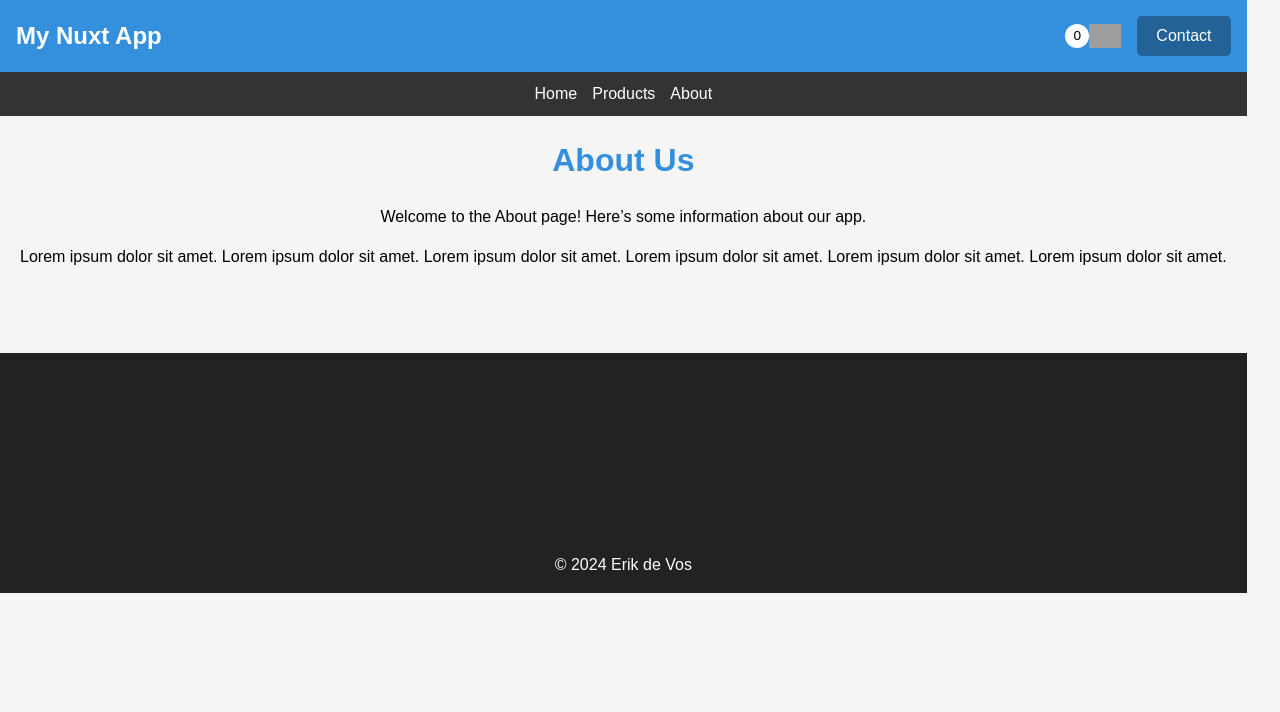
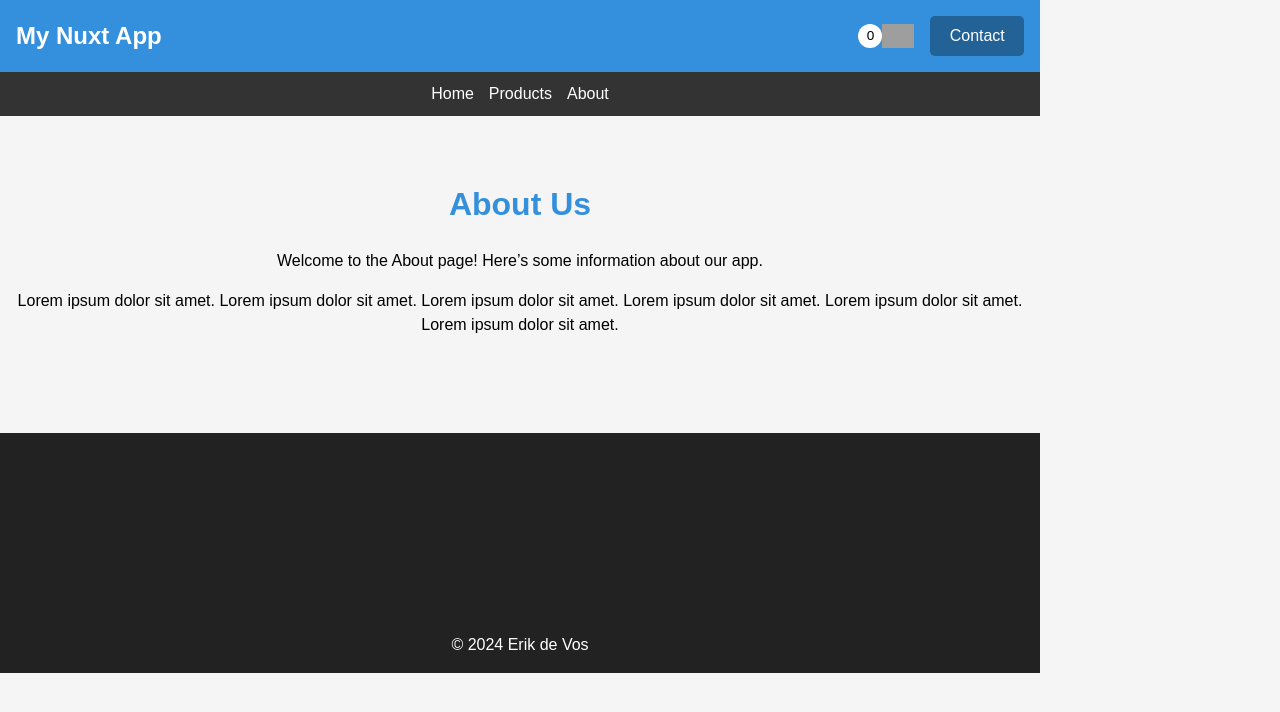
Before and after one commit to erikdevos/nuxt-test, a Nuxt app in the folder NuxtTest/: page /about in a window 1280 px wide. Shown: the top 712 px of the page. Built offline with nearby package versions, Linux system fonts and the light colour scheme; grey boxes are pictures that could not be loaded.

Commit message:
Improve global containers and handling of no-hero pages.

```diff
--- a/NuxtTest/assets/css/_global.scss
+++ b/NuxtTest/assets/css/_global.scss
@@ -80,6 +80,10 @@ nav {
     }
 }
 
+.no-hero {
+    padding-top: 4rem;
+}
+
 // Custom flex grid
 .grid {
     display: flex;
--- a/NuxtTest/pages/about.vue
+++ b/NuxtTest/pages/about.vue
@@ -1,9 +1,11 @@
 <template>
-    <div class="page-content about-page">
-      <h1>About Us</h1>
-      <p>Welcome to the About page! Here’s some information about our app.</p>
-      <p>Lorem ipsum dolor sit amet. Lorem ipsum dolor sit amet. Lorem ipsum dolor sit amet. Lorem ipsum dolor sit amet. Lorem ipsum dolor sit amet. Lorem ipsum dolor sit amet. </p>
-    </div>
+    <section class="page-content about-page no-hero">
+      <div class="container">
+        <h1>About Us</h1>
+        <p>Welcome to the About page! Here’s some information about our app.</p>
+        <p>Lorem ipsum dolor sit amet. Lorem ipsum dolor sit amet. Lorem ipsum dolor sit amet. Lorem ipsum dolor sit amet. Lorem ipsum dolor sit amet. Lorem ipsum dolor sit amet. </p>
+      </div>
+    </section>
   </template>
 
   <script setup>
@@ -13,7 +15,6 @@
   <style scoped lang="scss">
   /* Scoped styles to make the page look nice */
   .about-page {
-    padding: 20px;
     text-align: center;
   }
 
--- a/NuxtTest/pages/contact.vue
+++ b/NuxtTest/pages/contact.vue
@@ -1,5 +1,6 @@
 <template>
-    <div class="page-content contact-page">
+    <section class="page-content no-hero">
+      <div class="container">
       <h1>Contact us</h1>
       <p class="contact-intro">We love to hear from you! Questions, compliments, offers? Let us know.</p>
 
@@ -43,8 +44,9 @@
           <iframe src="https://www.google.com/maps/embed?pb=!1m18!1m12!1m3!1d5037.715619528668!2d5.872867389231248!3d50.852317285314754!2m3!1f0!2f0!3f0!3m2!1i1024!2i768!4f13.1!3m3!1m2!1s0x47c0957716f93f27%3A0x23a37b5b76ca6426!2sValkenburgerweg%20139C%2C%206305%20EC%20Schin%20op%20Geul!5e0!3m2!1snl!2snl!4v1738319788357!5m2!1snl!2snl" width="100%" height="300" style="border:0;" allowfullscreen="" loading="lazy" referrerpolicy="no-referrer-when-downgrade"></iframe>
         </div>
       </div>
+      </div>
 
-    </div>
+    </section>
   </template>
 
   <script setup>
@@ -65,10 +67,6 @@
   </script>
 
   <style scoped lang="scss">
-  .contact-page {
-    max-width: 980px;
-    margin: 0 auto;
-    padding: 20px;
     h1 {
       margin-bottom: 0;
     }
@@ -76,6 +74,4 @@
       margin-top: 0;
       margin-bottom: 2rem;
     }
-
-  }
   </style>
```
